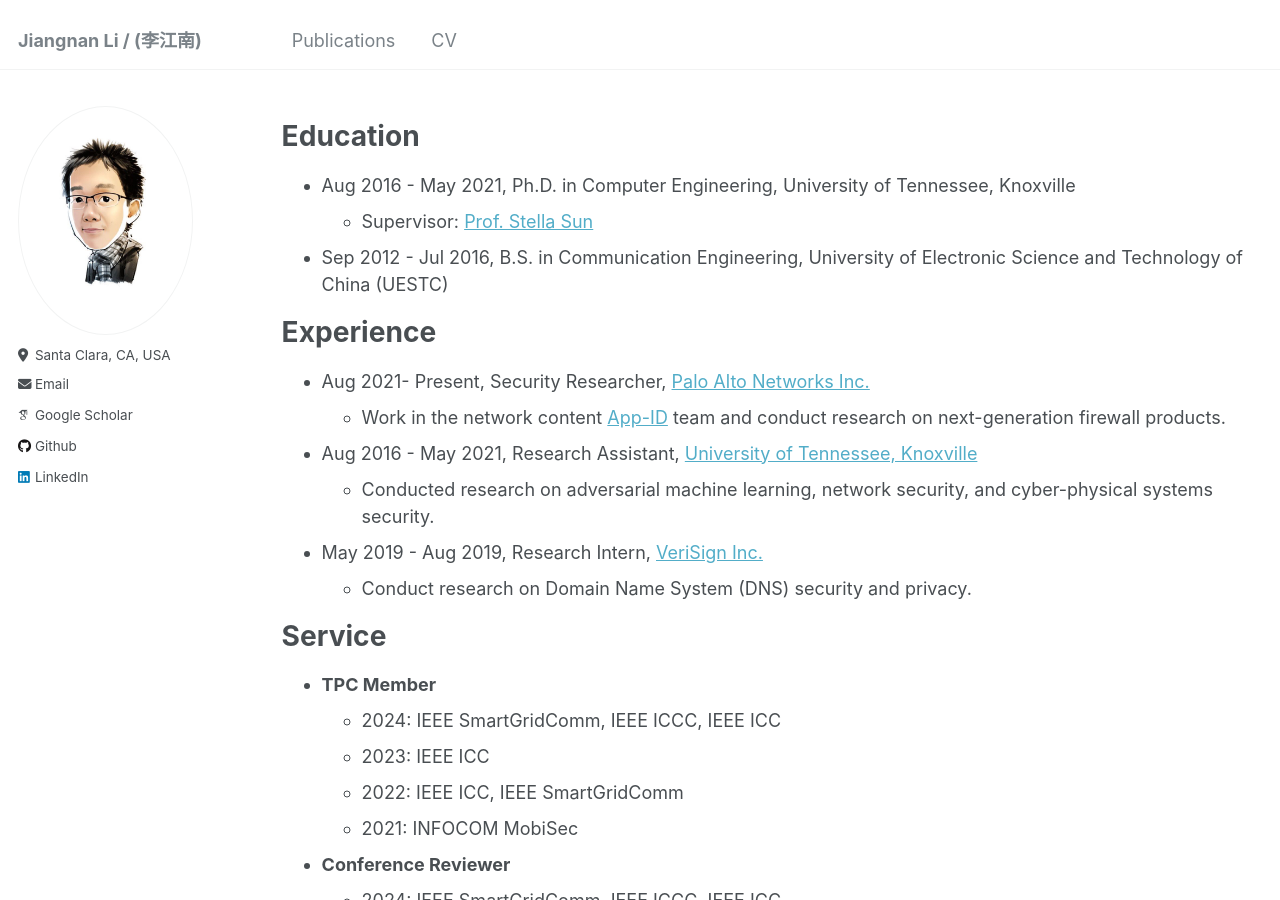
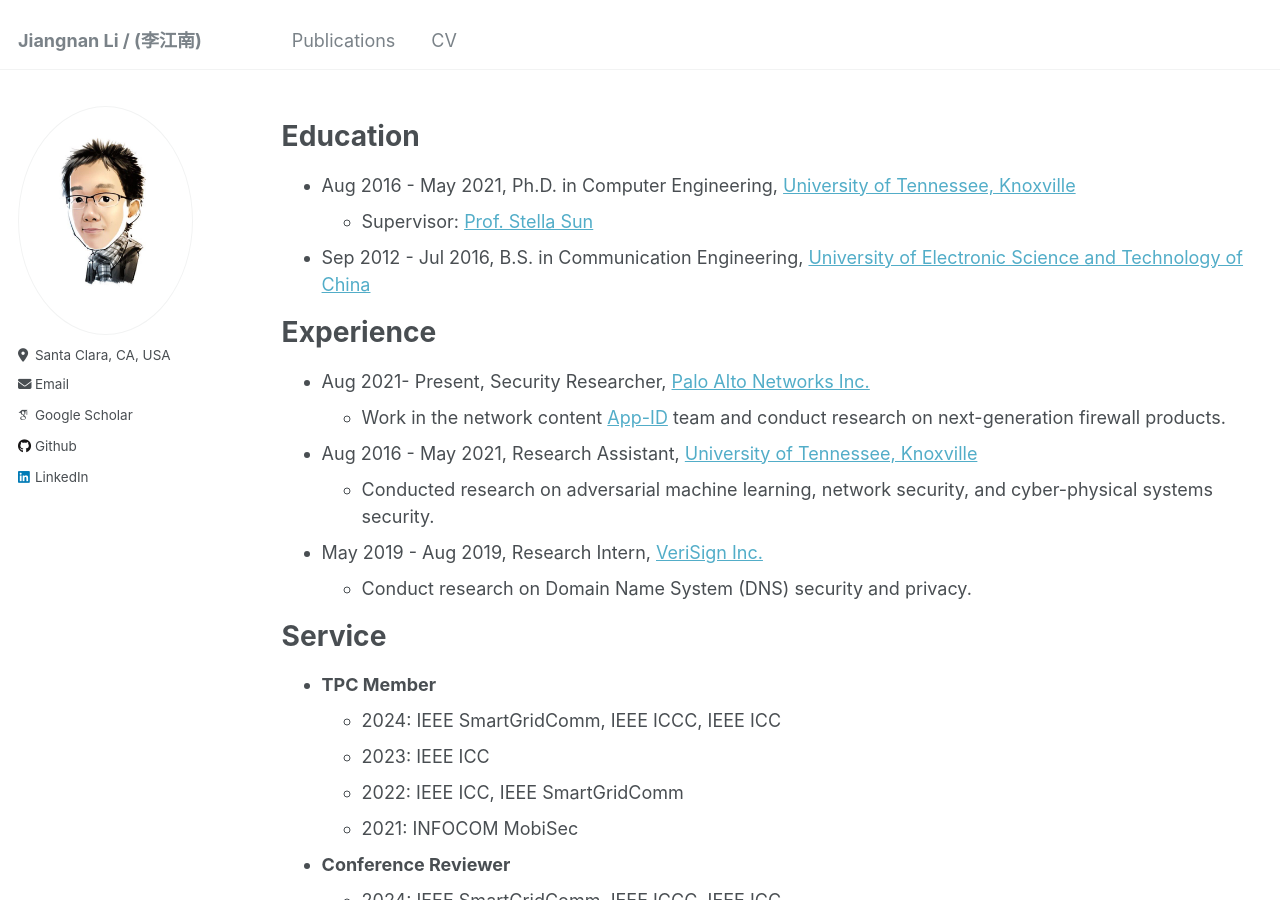
Before and after one commit to jiangnan3/jiangnan3.github.io, a Jekyll site: the page built from _pages/cv.md, in a window 1280 px wide and 900 px high. Built offline with Jekyll 4.4.1, drawn with Linux system fonts in a browser that asks for light colours; some web fonts are replaced.

Commit message:
fix format

```diff
--- a/_pages/cv.md
+++ b/_pages/cv.md
@@ -9,9 +9,9 @@ redirect_from:
 
 Education
 ======
-* Aug 2016 - May 2021, Ph.D. in Computer Engineering, University of Tennessee, Knoxville
+* Aug 2016 - May 2021, Ph.D. in Computer Engineering, [University of Tennessee, Knoxville](https://www.utk.edu/)
   * Supervisor: [Prof. Stella Sun](https://web.eecs.utk.edu/~jysun/)
-* Sep 2012 - Jul 2016, B.S. in Communication Engineering, University of Electronic Science and Technology of China (UESTC)
+* Sep 2012 - Jul 2016, B.S. in Communication Engineering, [University of Electronic Science and Technology of China](https://en.uestc.edu.cn/)
 
 
 Experience
```
